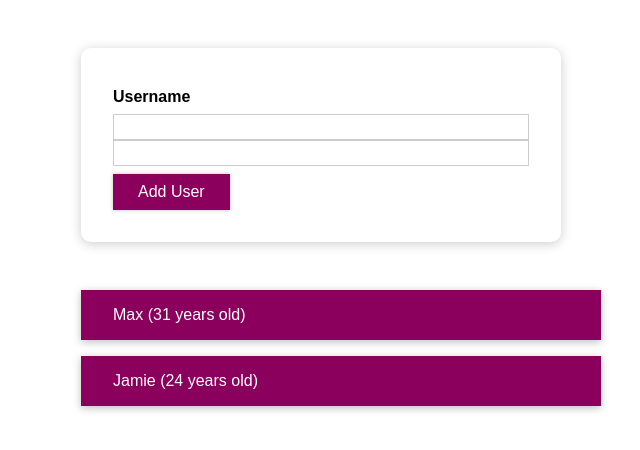
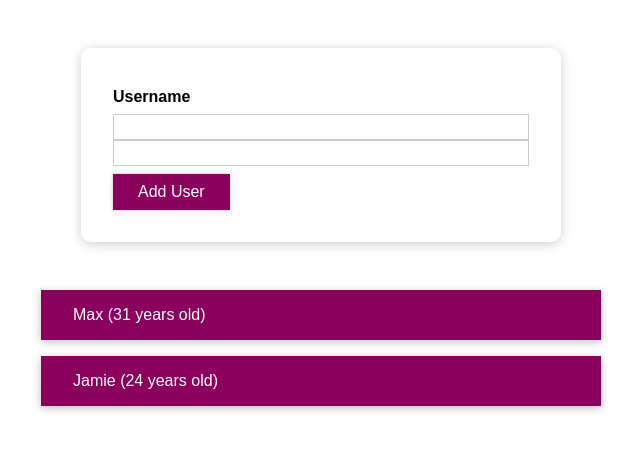
Before and after one commit to mgsrevolver/debugging-lesson, a React (Create React App) app: page / in a window 1280 px wide. Shown: the top 450 px of the page, without its empty margins (319-959 px from the left). Built offline with nearby package versions, Linux system fonts and the light colour scheme.

Commit message:
now storing and validating name and age as separate variables!

```diff
--- a/src/App.js
+++ b/src/App.js
@@ -40,7 +40,7 @@ const App = () => {
   return (
     <div>
       <section id="user-form">
-        <UserInput onAddGoal={addUserHandler} />
+        <UserInput onAddUser={addUserHandler} />
       </section>
       <section id="users">{content}</section>
     </div>
--- a/src/components/Users/UserInput/UserInput.js
+++ b/src/components/Users/UserInput/UserInput.js
@@ -28,8 +28,7 @@ const UserInput = (props) => {
       setIsValid(false)
       return
     }
-    props.onAddGoal(enteredName)
-    props.onAddGoal(enteredAge)
+    props.onAddUser(enteredName, enteredAge)
   }
 
   return (
--- a/src/components/Users/UserList/UserList.css
+++ b/src/components/Users/UserList/UserList.css
@@ -1,4 +1,4 @@
-.goal-list {
+.user-list {
   list-style: none;
   margin: 0;
   padding: 0;
```
